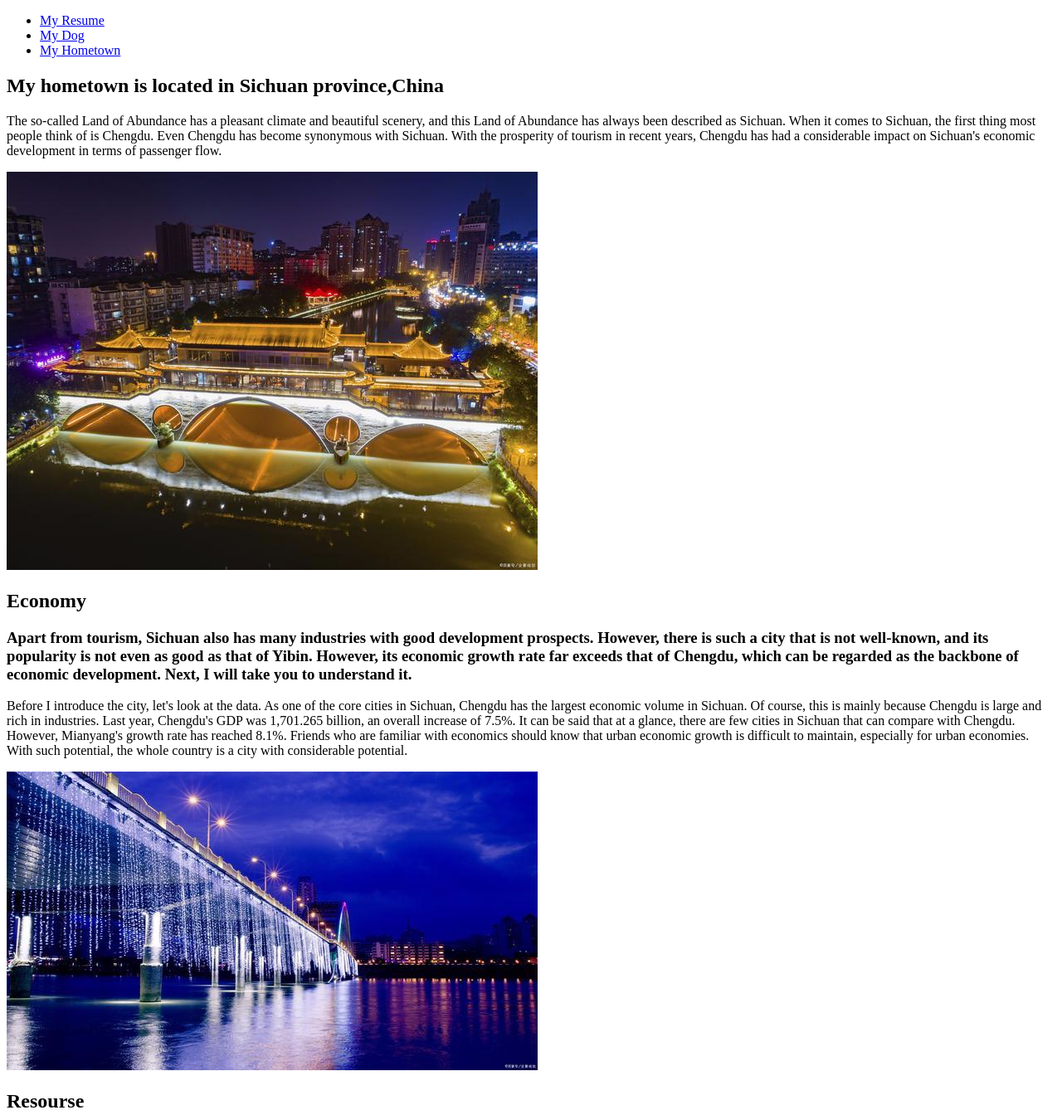
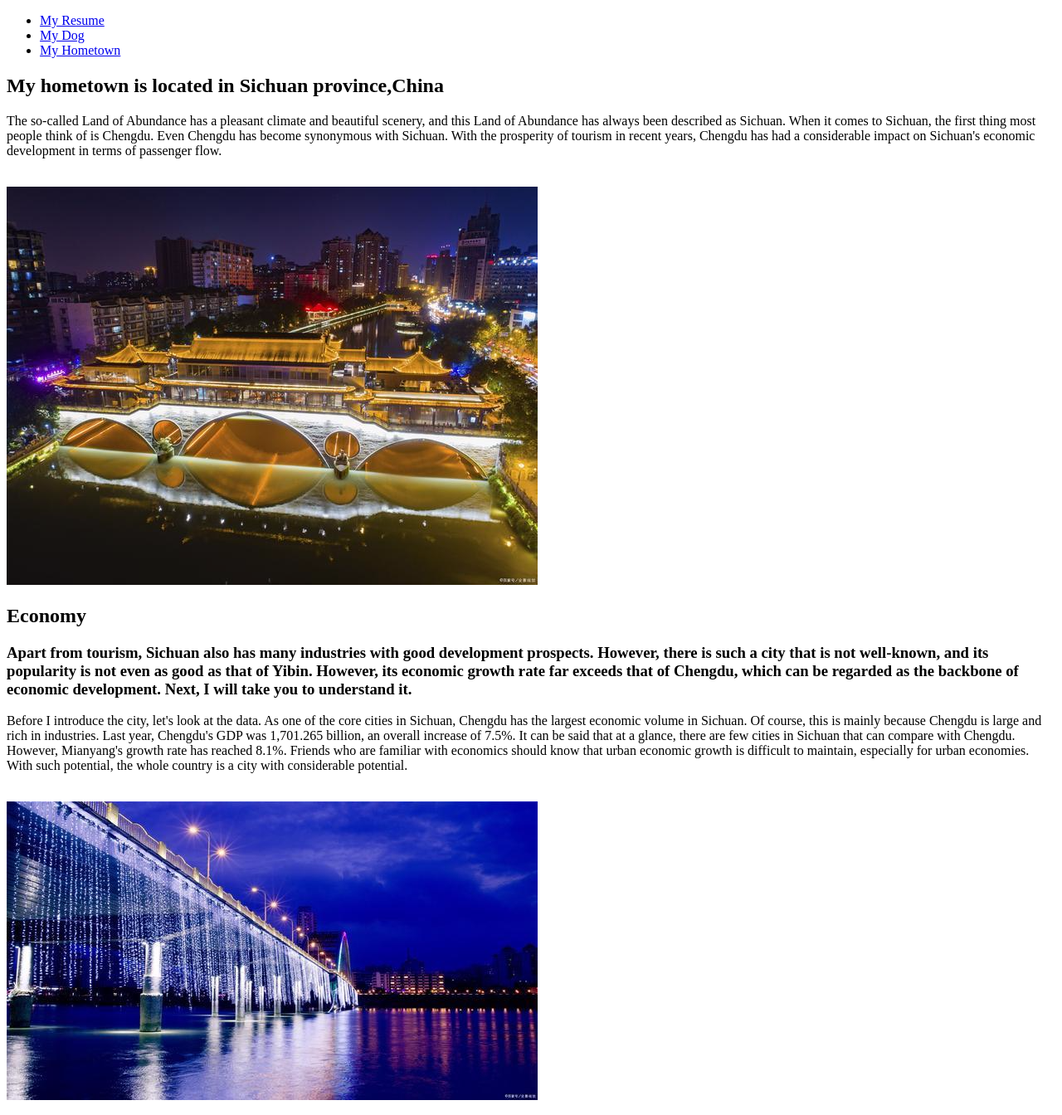
Before and after one commit to XiaoHongKou/Project-1, a plain HTML site: page hometown.html in a window 1280 px wide. Shown: the top 1344 px of the page at 83% size. Drawn offline with Linux system fonts and the light colour scheme.

Commit message:
Update hometown.html

```diff
--- a/hometown.html
+++ b/hometown.html
@@ -14,15 +14,15 @@
 	</nav>
 			<h2>My hometown is located in Sichuan province,China</h2>
 
-				<p>The so-called Land of Abundance has a pleasant climate and beautiful scenery, and this Land of Abundance has always been described as Sichuan. When it comes to Sichuan, the first thing most people think of is Chengdu. Even Chengdu has become synonymous with Sichuan. With the prosperity of tourism in recent years, Chengdu has had a considerable impact on Sichuan's economic development in terms of passenger flow.</p><img src="My hometown/hometown2.png" alt="hometown" width="640" height="480">
+				<p>The so-called Land of Abundance has a pleasant climate and beautiful scenery, and this Land of Abundance has always been described as Sichuan. When it comes to Sichuan, the first thing most people think of is Chengdu. Even Chengdu has become synonymous with Sichuan. With the prosperity of tourism in recent years, Chengdu has had a considerable impact on Sichuan's economic development in terms of passenger flow.</p><br/><img src="My hometown/hometown2.png" alt="hometown" width="640" height="480">
 			    <h2>Economy</h2>
 			    <h3>Apart from tourism, Sichuan also has many industries with good development prospects. However, there is such a city that is not well-known, and its popularity is not even as good as that of Yibin. However, its economic growth rate far exceeds that of Chengdu, which can be regarded as the backbone of economic development. Next, I will take you to understand it.</h3>
-			<p>Before I introduce the city, let's look at the data. As one of the core cities in Sichuan, Chengdu has the largest economic volume in Sichuan. Of course, this is mainly because Chengdu is large and rich in industries. Last year, Chengdu's GDP was 1,701.265 billion, an overall increase of 7.5%. It can be said that at a glance, there are few cities in Sichuan that can compare with Chengdu. However, Mianyang's growth rate has reached 8.1%. Friends who are familiar with economics should know that urban economic growth is difficult to maintain, especially for urban economies. With such potential, the whole country is a city with considerable potential.</p><img src="My hometown/hometown3.png" alt="hometown" width="640" height="360">
+			<p>Before I introduce the city, let's look at the data. As one of the core cities in Sichuan, Chengdu has the largest economic volume in Sichuan. Of course, this is mainly because Chengdu is large and rich in industries. Last year, Chengdu's GDP was 1,701.265 billion, an overall increase of 7.5%. It can be said that at a glance, there are few cities in Sichuan that can compare with Chengdu. However, Mianyang's growth rate has reached 8.1%. Friends who are familiar with economics should know that urban economic growth is difficult to maintain, especially for urban economies. With such potential, the whole country is a city with considerable potential.</p><br/><img src="My hometown/hometown3.png" alt="hometown" width="640" height="360">
 			    <h2>Resourse</h2>
 			    <h3>Due to the superior conditions of Mianyang itself,Mianyang is in a period of rapid development
 			    </h3>
 			    <p>Mianyang is located in the northwest of Sichuan. According to the division, it is a prefecture-level city and has a very good geographical location. Extending in all directions, you can use a lot of resources. In addition to this, with the development of the Science and Technology City, many talents have gradually poured into Mianyang, and this has become one of the reasons for the rise of Mianyang. Coupled with the fact that major enterprises are building scientific research bases here, Mianyang today has the reputation of Southwest Silicon Valley. However, due to the lack of tourist attractions, Mianyang is indeed not very famous.
-				Due to the superior conditions of Mianyang itself, the Sichuan government is also very concerned about this, so various infrastructure constructions have followed. There are also airports, high-speed rail lines, and expressways built one by one in Mianyang. Coupled with the exchanges of human resources, a high development foundation has been laid here.In addition, Mianyang's medical facilities are also doing well, with domestic first-class medical department. And because most of the people come and go to seek development opportunities, it has also become a pretty good retirement city. The Mianyang government seized this opportunity and opened a number of colleges and universities, followed by the construction of various universities, and the education system was gradually improved.</p><img src="My hometown/hometown4.png" alt="hometown" width="640" height="427">
+				Due to the superior conditions of Mianyang itself, the Sichuan government is also very concerned about this, so various infrastructure constructions have followed. There are also airports, high-speed rail lines, and expressways built one by one in Mianyang. Coupled with the exchanges of human resources, a high development foundation has been laid here.In addition, Mianyang's medical facilities are also doing well, with domestic first-class medical department. And because most of the people come and go to seek development opportunities, it has also become a pretty good retirement city. The Mianyang government seized this opportunity and opened a number of colleges and universities, followed by the construction of various universities, and the education system was gradually improved.</p><br/><img src="My hometown/hometown4.png" alt="hometown" width="640" height="427">
 		 	<h2>Welcome</h2>
 		 	<p>Although the growth rate of Mianyang is fast, it cannot exceed the volume of Chengdu. After all, Chengdu has a rich industrial chain and a good geographical environment. Of course, the development of Mianyang is getting better and better. If you have the opportunity, you can experience the development yourself</p>
 	</body>
```
